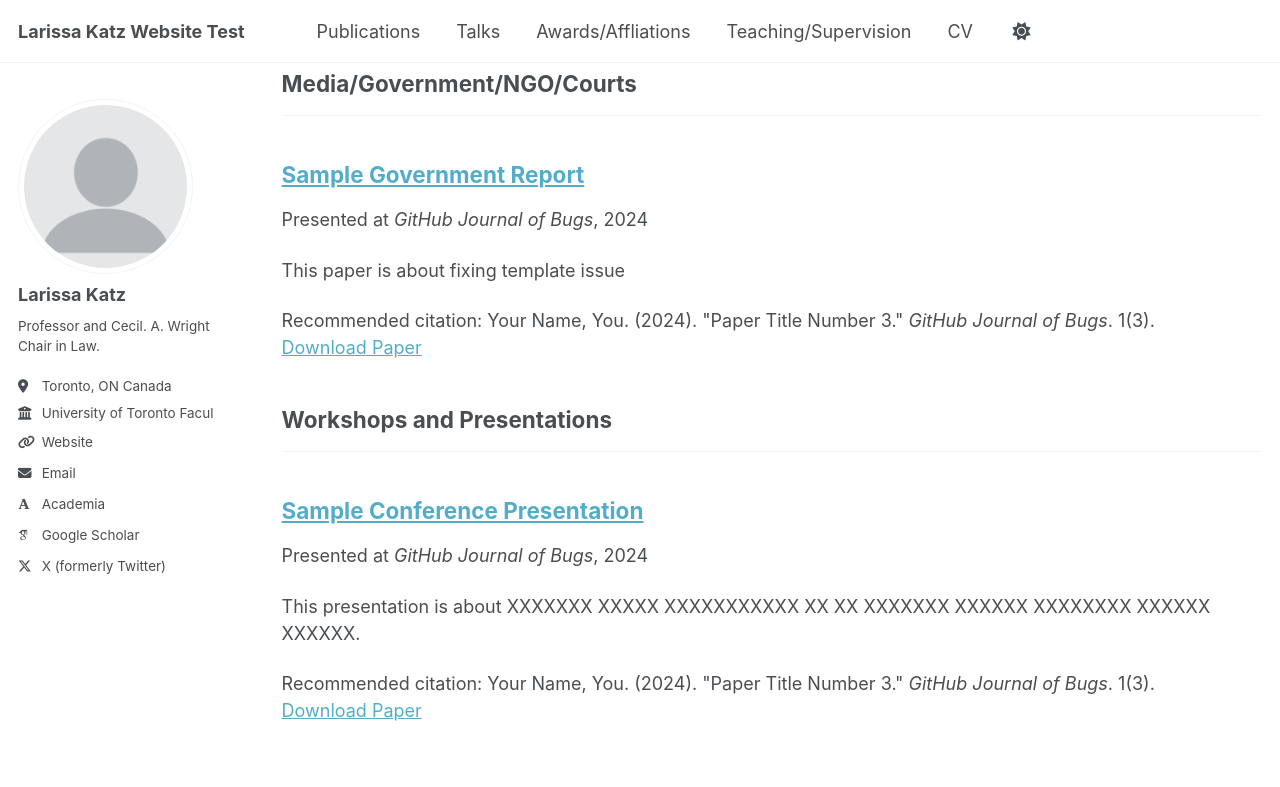
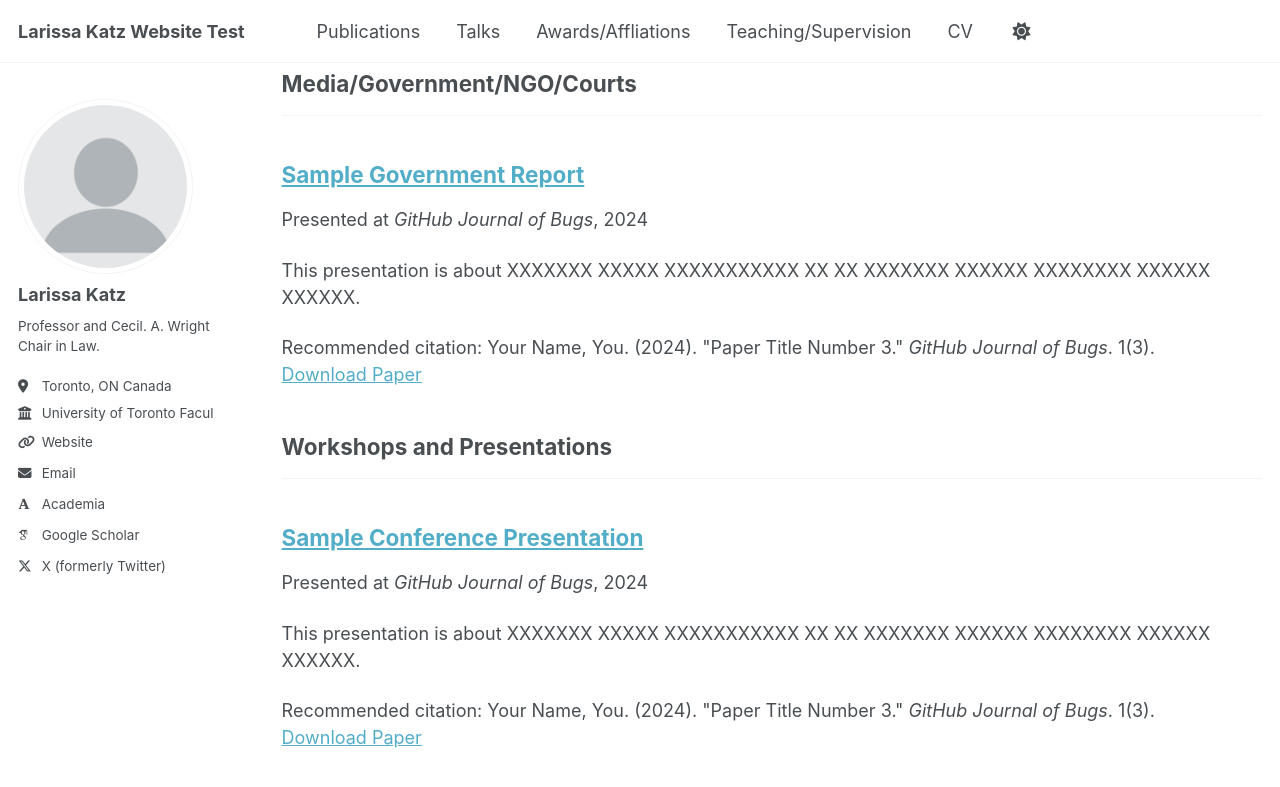
Before and after one commit to TinyMagician/LKWebsiteProject.github.io, a Jekyll site: the page built from _pages/publications.html, in a window 1280 px wide and 900 px high, scrolled down 11298 px. Shown: the top 787 px of the window. Built offline with Jekyll 4.4.1, drawn with Linux system fonts in a browser that asks for light colours; some web fonts are replaced; a script that is not in the unit is left out.

Commit message:
Update excerpt in sample government report
Revised the excerpt field in the 2024-02-17-sample-gov.md publication to provide a more descriptive summary of the presentation.

```diff
--- a/_publications/2024-02-17-sample-gov.md
+++ b/_publications/2024-02-17-sample-gov.md
@@ -3,7 +3,7 @@ title: "Sample Government Report"
 collection: publications
 category: reports
 permalink: /publication/2024-02-17-sample-gov
-excerpt: 'This paper is about fixing template issue'
+excerpt: 'This presentation is about XXXXXXX XXXXX XXXXXXXXXXX XX XX XXXXXXX XXXXXX XXXXXXXX XXXXXX XXXXXX.'
 date: 2024-02-17
 venue: 'GitHub Journal of Bugs'
 paperurl: 'http://academicpages.github.io/files/paper3.pdf'
```
